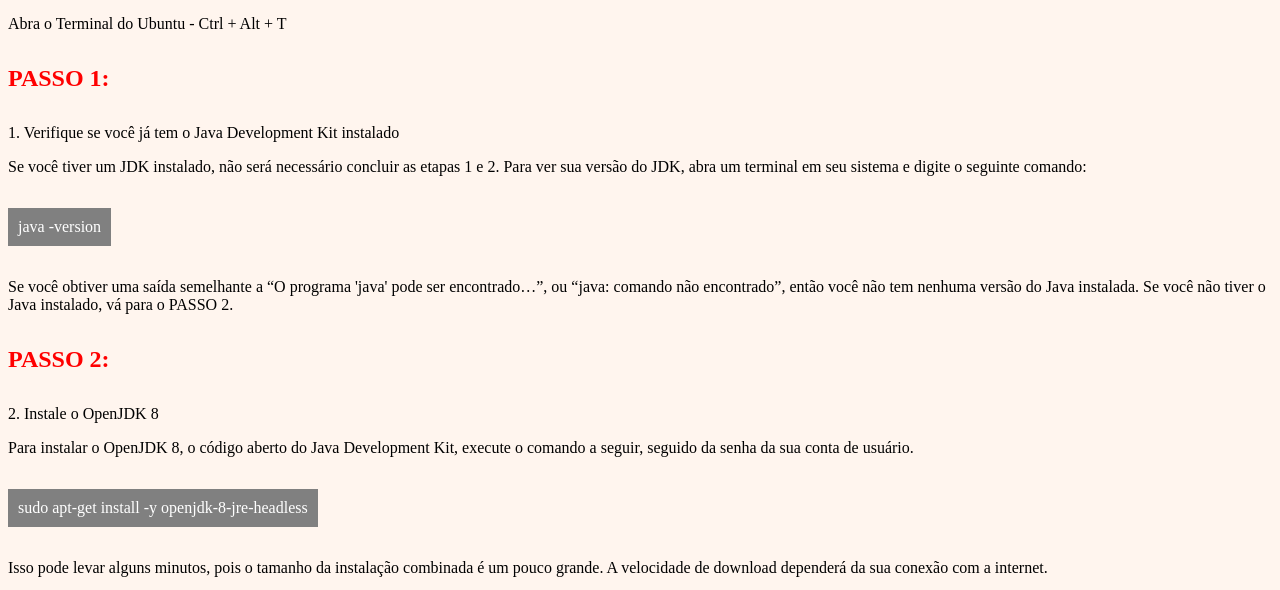
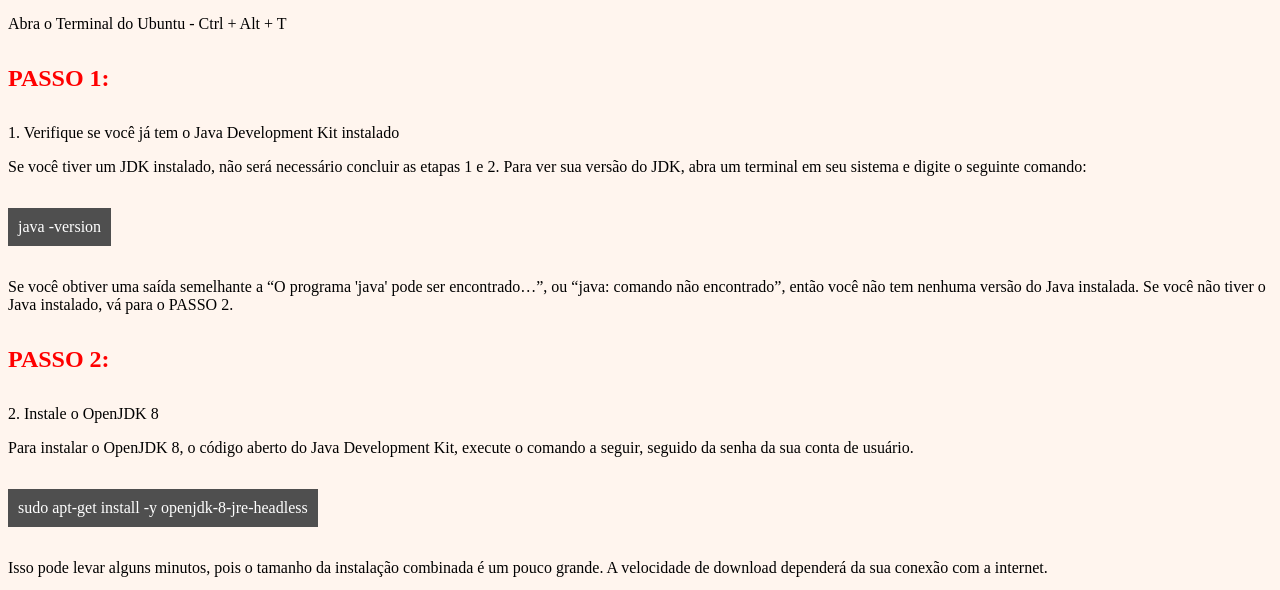
Before and after one commit to naisamelo/Site, a plain HTML site: page index.html in a window 1280 px wide. Shown: the part 207-797 px from the top of the page. Drawn offline with Linux system fonts and the light colour scheme.

Commit message:
Update home.css

```diff
--- a/home.css
+++ b/home.css
@@ -9,7 +9,7 @@
 
 .comand {
   display: inline-block;
-  background-color: gray;
+  background-color: #4F4F4F;
   padding: 10px;
   color: white;
 }
```
